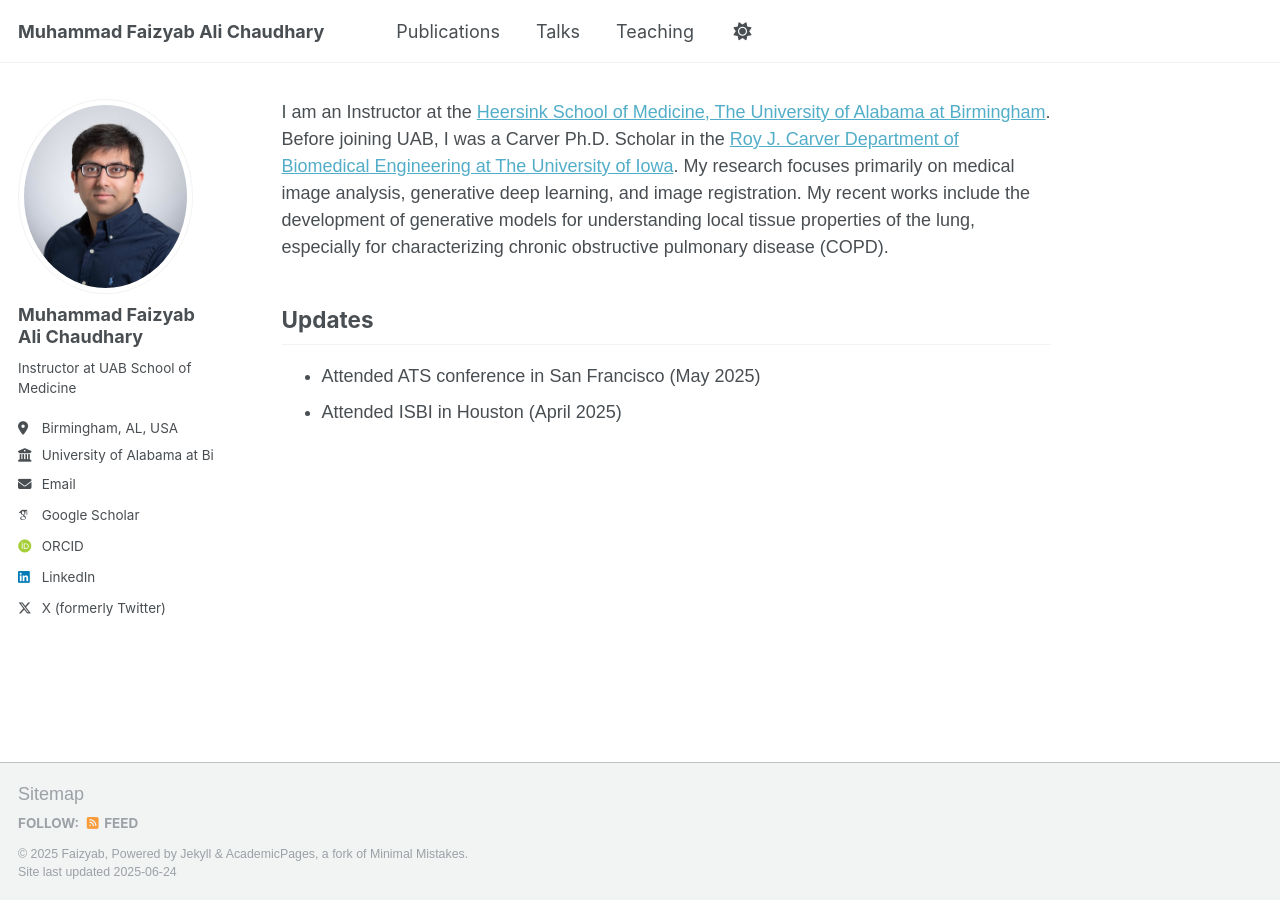
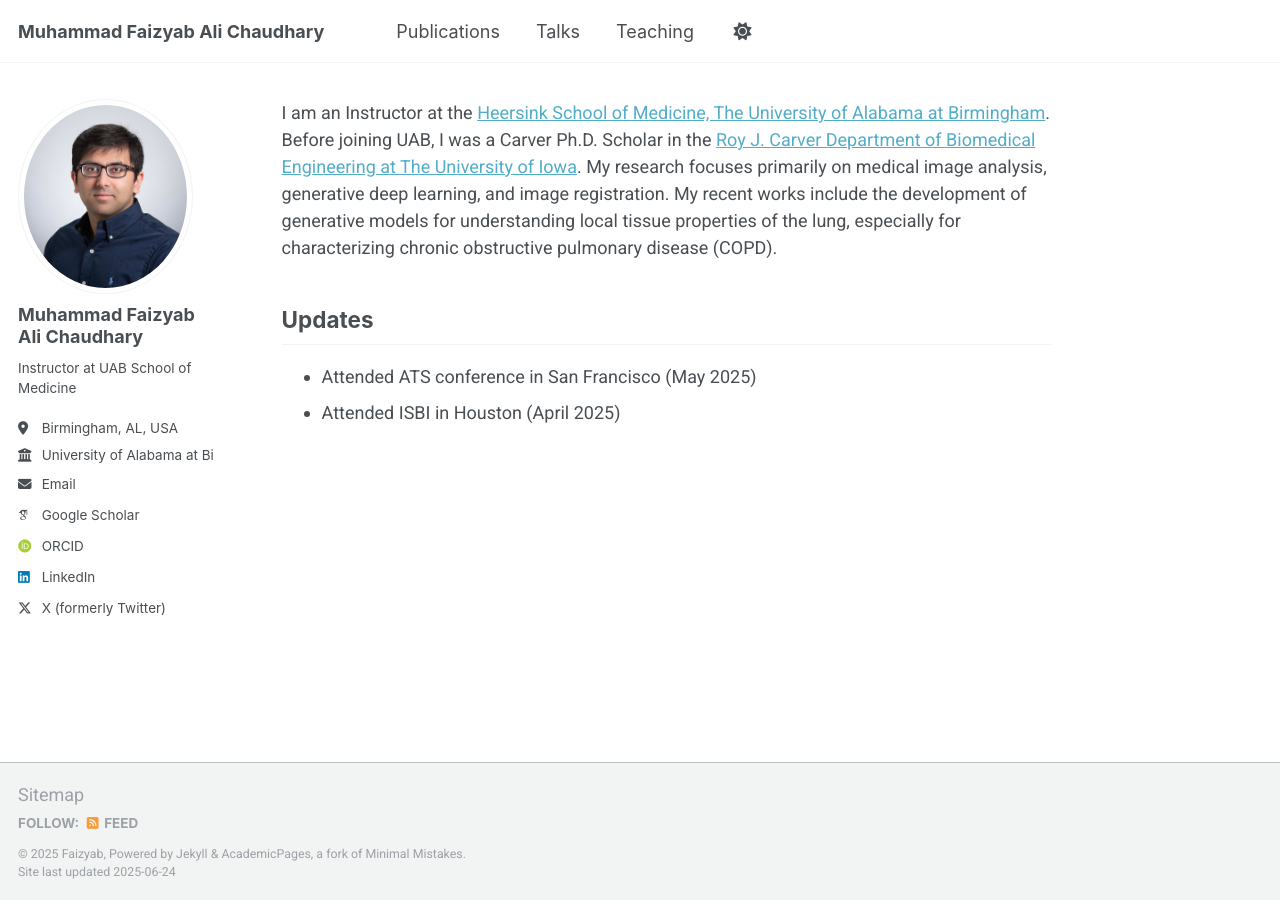
Before and after one commit to MFaizyabAli/mfaizyabali.github.io, a Jekyll site: the page built from _pages/about.md, in a window 1280 px wide. Built offline with Jekyll 4.4.1, drawn with Linux system fonts in a browser that asks for light colours; some web fonts are replaced.

Commit message:
Robister

```diff
--- a/_sass/_themes.scss
+++ b/_sass/_themes.scss
@@ -7,7 +7,7 @@
    ========================================================================== */
 
 
-@import url('https://fonts.googleapis.com/css2?family=Sevillana&display=swap');
+@import url('https://fonts.googleapis.com/css2?family=Roboto&display=swap');
 
 /* Used to set the size for <em> */
 $doc-font-size              : 14;
@@ -42,7 +42,7 @@ $type-size-6                : 0.75em;   // ~12px
 $type-size-7                : 0.6875em; // ~11px
 $type-size-8                : 0.625em;  // ~10px
 
-$global-font-family         : 'Sevillana', sans-serif;
+$global-font-family         : 'Roboto', sans-serif;
 $header-font-family         : $sans-serif;
 $caption-font-family        : $serif;
 
```
